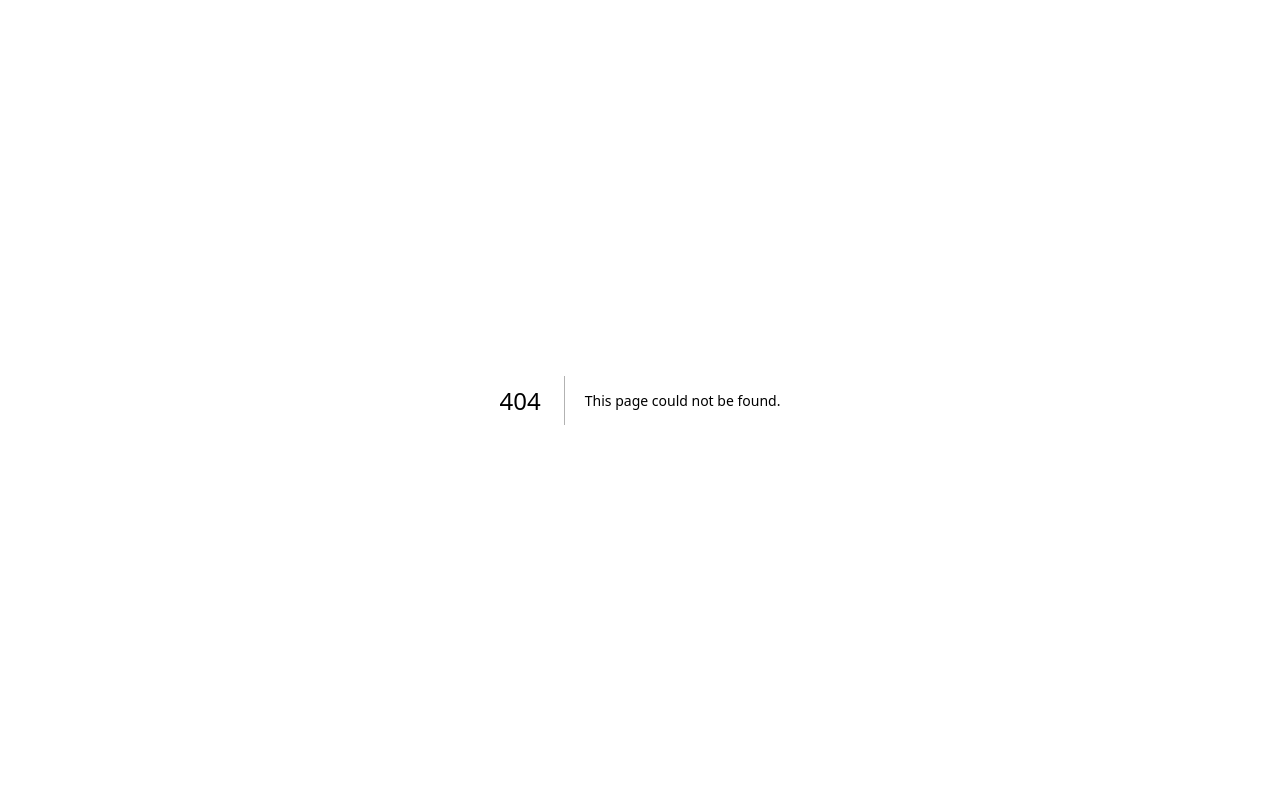
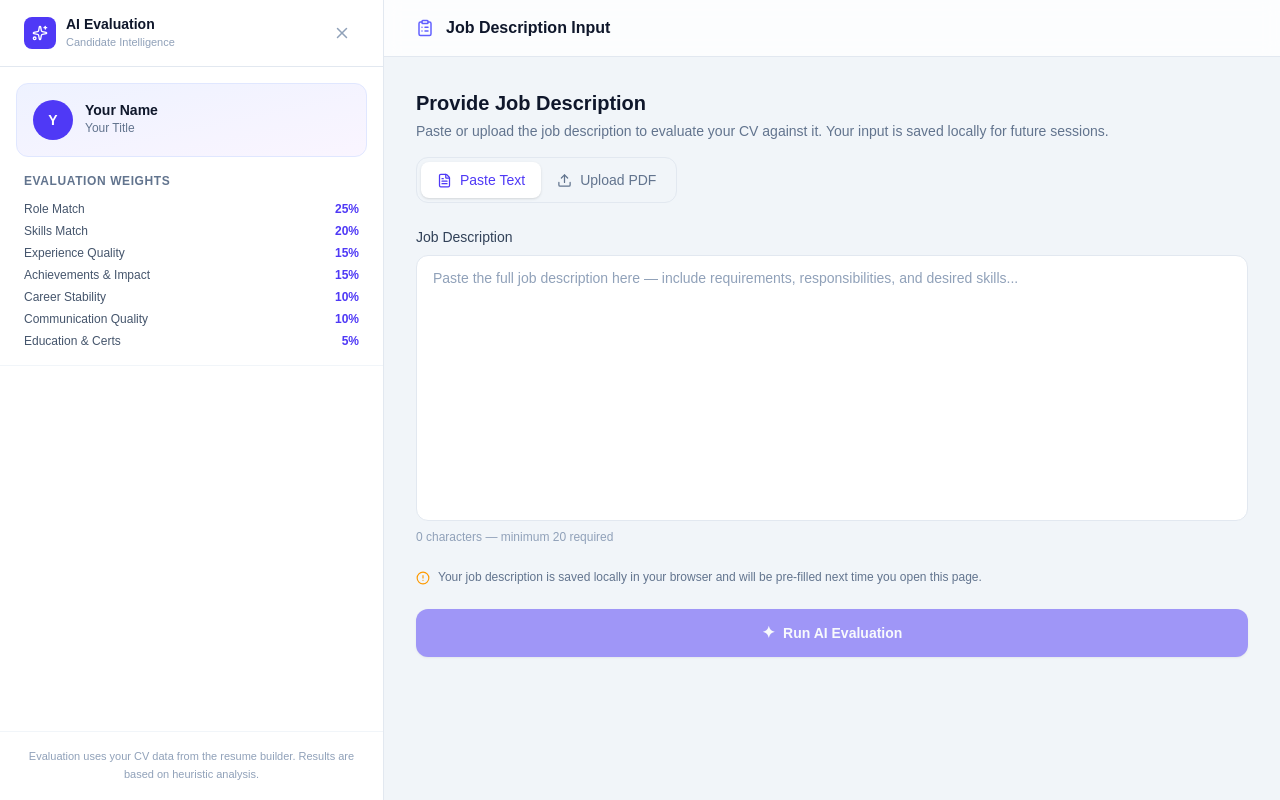
Before and after one commit to vengleab-personal-project/resume-builder, a Next.js app: page /evaluation in a window 1280 px wide. Before the commit this address had no page. Built offline with nearby package versions, Linux system fonts and the light colour scheme.

Commit message:
feat: migrate evaluation view to a standalone page with Next.js routing

```diff
--- /dev/null
+++ b/src/app/evaluation/page.tsx
@@ -0,0 +1,5 @@
+import { EvaluationPage } from '@/client/views/Evaluation/EvaluationPage';
+
+export default function EvaluationRoute() {
+  return <EvaluationPage />;
+}
--- a/src/client/views/CvBuilder/CvBuilder.tsx
+++ b/src/client/views/CvBuilder/CvBuilder.tsx
@@ -8,8 +8,8 @@ import { useCvBuilderLogic } from './useCvBuilderLogic';
 import { useTranslations } from '@/client/hooks/useTranslations';
 import { useResumeStore } from '@/client/store/resume-store';
 import { ViewMode } from '@/shared/types';
+import Link from 'next/link';
 import { IngestModal } from '@/client/components/ui/IngestModal';
-import { EvaluationPage } from '@/client/views/Evaluation';
 
 export default function CvBuilder() {
   const { handleExportPDF, isExporting } = useCvBuilderLogic();
@@ -19,7 +19,6 @@ export default function CvBuilder() {
   const { viewMode, setViewMode, resetData } = useResumeStore();
   const [isIngestModalOpen, setIsIngestModalOpen] = useState(false);
   const [showCustomize, setShowCustomize] = useState(false);
-  const [isEvaluationOpen, setIsEvaluationOpen] = useState(false);
 
   const handleClearData = () => {
     if (window.confirm(tCommon.confirmClearData)) {
@@ -43,14 +42,14 @@ export default function CvBuilder() {
           </div>
 
           <div className="flex items-center gap-3">
-            <button
+            <Link
               id="btn-open-evaluation"
-              onClick={() => setIsEvaluationOpen(true)}
+              href="/evaluation"
               className="flex items-center gap-2 px-3 py-2 text-purple-600 hover:bg-purple-50 rounded-md text-sm font-medium transition-all"
             >
               <Sparkles size={16} />
               <span className="hidden md:inline">Evaluate</span>
-            </button>
+            </Link>
 
             <button
               onClick={() => setIsIngestModalOpen(true)}
@@ -151,11 +150,6 @@ export default function CvBuilder() {
 
       {/* Modals */}
       <IngestModal isOpen={isIngestModalOpen} onClose={() => setIsIngestModalOpen(false)} />
-
-      {/* Evaluation Page Overlay */}
-      {isEvaluationOpen && (
-        <EvaluationPage onClose={() => setIsEvaluationOpen(false)} />
-      )}
     </div>
   );
 }
--- a/src/client/views/Evaluation/EvaluationPage.tsx
+++ b/src/client/views/Evaluation/EvaluationPage.tsx
@@ -1,19 +1,26 @@
 "use client";
 
 import { X, Sparkles, ClipboardList } from 'lucide-react';
+import { useRouter } from 'next/navigation';
 import { useEvaluationLogic } from './useEvaluationLogic';
 import { EvaluationJobInput } from './EvaluationJobInput';
 import { EvaluationResultPanel } from './EvaluationResultPanel';
 
 interface EvaluationPageProps {
-  onClose: () => void;
+  onClose?: () => void;
 }
 
 export function EvaluationPage({ onClose }: EvaluationPageProps) {
   const vm = useEvaluationLogic();
+  const router = useRouter();
+
+  const handleClose = () => {
+    if (onClose) onClose();
+    else router.push('/');
+  };
 
   return (
-    <div className="fixed inset-0 z-50 flex bg-slate-100">
+    <div className="h-screen w-full flex bg-slate-100">
       {/* Left sidebar — always visible */}
       <aside className="w-80 xl:w-96 bg-white border-r border-slate-200 flex flex-col flex-shrink-0 h-full overflow-hidden">
         {/* Sidebar header */}
@@ -29,7 +36,7 @@ export function EvaluationPage({ onClose }: EvaluationPageProps) {
           </div>
           <button
             id="btn-close-evaluation"
-            onClick={onClose}
+            onClick={handleClose}
             className="p-2 text-slate-400 hover:text-slate-700 hover:bg-slate-100 rounded-lg transition-all"
             aria-label="Close evaluation"
           >
```
